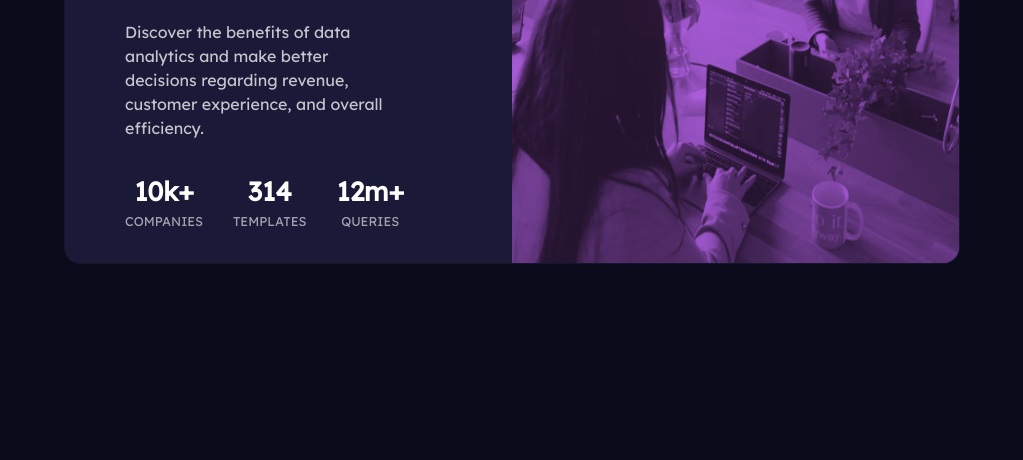
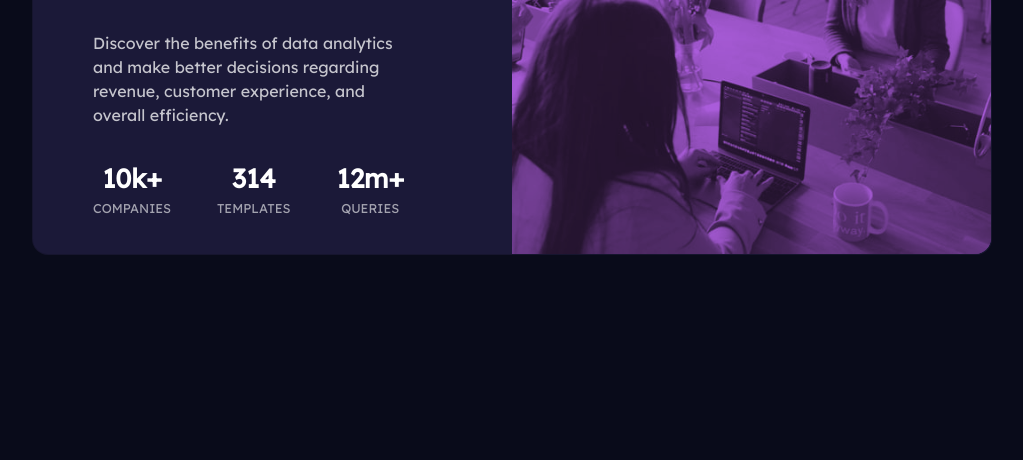
Before and after one commit to malek-bt/Stats-preview-card-component, a plain HTML site: page index.html in a window 1280 px wide. Shown: the part 340-800 px from the top of the page, without its empty margins (128-1151 px from the left). Drawn offline with nearby package versions, Linux system fonts and the light colour scheme.

Commit message:
second commit

```diff
--- a/styles.css
+++ b/styles.css
@@ -17,8 +17,9 @@ body {
 .container {
     display: grid;
     place-items: center;
-    height: 90vh;
+    width: 100vw;
     margin: 0 auto;
+    padding: 0;
 
 }
 
@@ -26,6 +27,7 @@ body {
     background-color: hsl(244, 38%, 16%);
     border-radius: 1rem;
     margin-top: 2rem;
+    max-width: 25rem;
 
 }
 
@@ -96,10 +98,14 @@ p {
     font-weight: 100;
 }
 
-@media screen and (min-width:800px) {
+@media screen and  (min-width:990px) {
+    .container {
+        height: 95vh;
+    }
     .card {
-
-        max-width: 70vw;
+        width: 60rem;
+        max-width: 62.5rem;
+        height: auto;
     }
 
     .top-side {
@@ -114,7 +120,6 @@ p {
         display: block;
         width: 100%;
         height: 100%;
-
         border-radius: 1rem;
         border-top-left-radius: 0;
         border-bottom-left-radius: 0;
```
